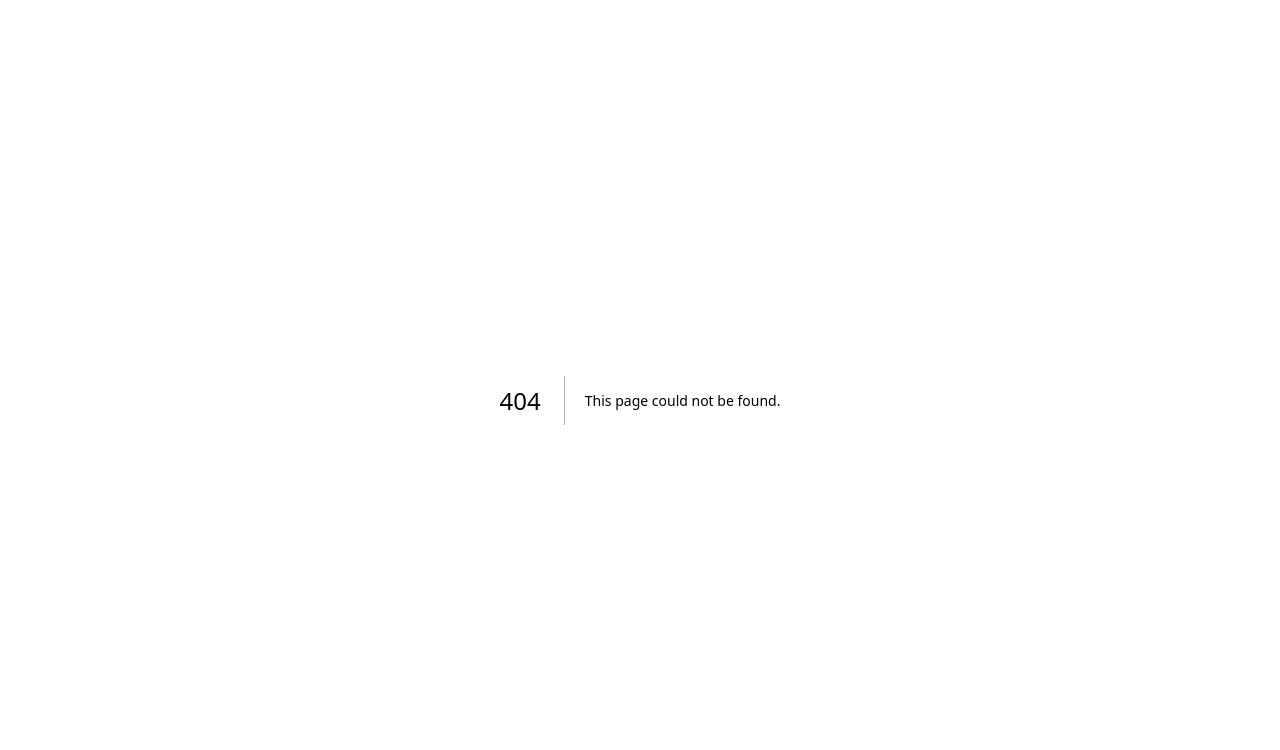
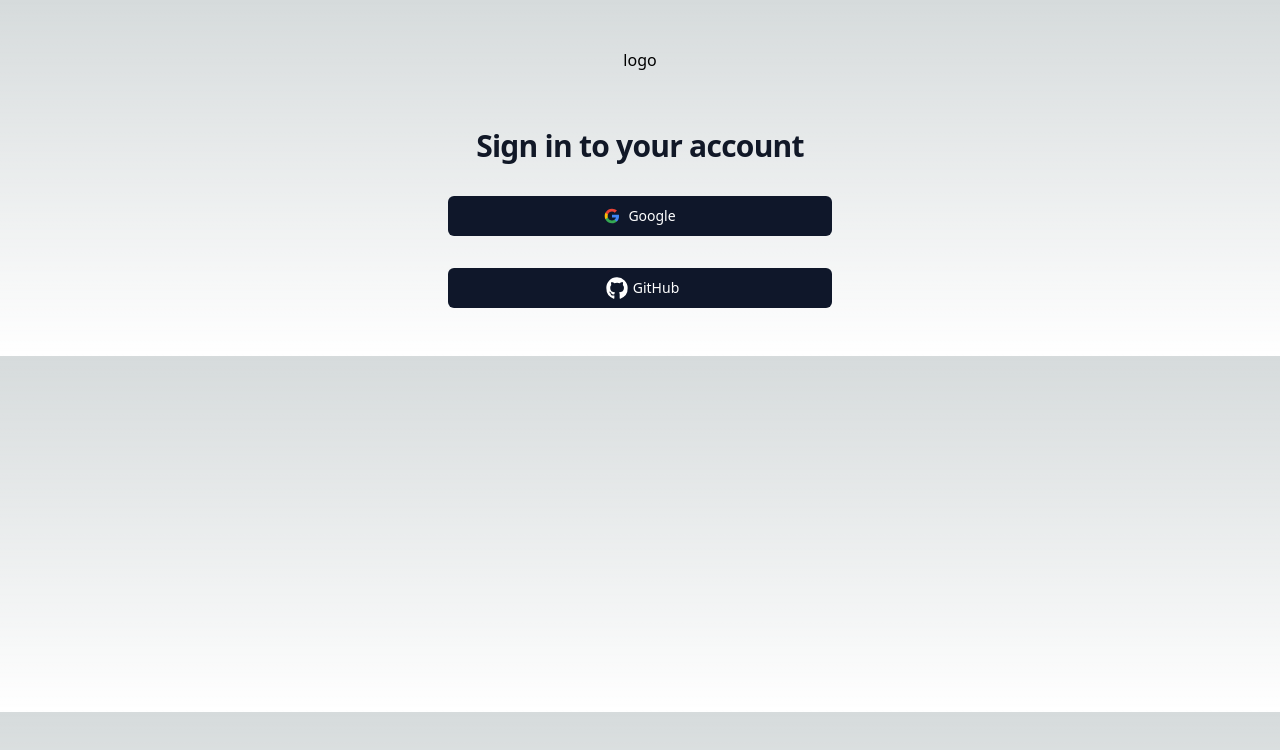
Before and after one commit to m-krebs/MoneyManager, a Next.js app: page /login in a window 1280 px wide. Before the commit this address had no page. Shown: the top 750 px of the page. Built offline with nearby package versions, Linux system fonts and the light colour scheme.

Commit message:
:sparkles: add login page

```diff
--- /dev/null
+++ b/src/app/login/page.tsx
@@ -0,0 +1,99 @@
+"use client";
+
+import Button from "@/components/ui/Button";
+import { FC, useState } from "react";
+import { signIn } from "next-auth/react";
+
+const Page: FC = () => {
+  const [isLoading, setIsLoading] = useState<boolean>(false);
+
+  async function loginWithGoogle() {
+    setIsLoading(true);
+    try {
+      await signIn("google");
+    } catch (error) {
+      // display error message to user
+      console.log(error);
+    } finally {
+      setIsLoading(false);
+    }
+  }
+
+  async function loginWithGithub() {
+    setIsLoading(true);
+    try {
+      await signIn("github");
+    } catch (error) {
+      console.log(error);
+    } finally {
+      setIsLoading(false);
+    }
+  }
+
+  return (
+    <>
+      <div className="flex min-h-full items-center justify-center py-12 px-4 sm:px-6 lg:px-8">
+        <div className="w-full flex flex-col items-center max-w-md space-y-8">
+          <div className="flex flex-col items-center gap-8">
+            logo
+            <h2 className="mt-6 text-center text-3xl font-bold tracking-tight text-gray-900">
+              Sign in to your account
+            </h2>
+          </div>
+
+          <Button
+            isLoading={isLoading}
+            type="button"
+            className="max-w-sm mx-auto w-full"
+            onClick={loginWithGoogle}
+          >
+            {isLoading ? null : (
+              <svg
+                className="mr-2 h-4 w-4"
+                aria-hidden="true"
+                focusable="false"
+                data-prefix="fab"
+                data-icon="github"
+                role="img"
+                xmlns="http://www.w3.org/2000/svg"
+                viewBox="0 0 24 24"
+              >
+                <path
+                  d="M22.56 12.25c0-.78-.07-1.53-.2-2.25H12v4.26h5.92c-.26 1.37-1.04 2.53-2.21 3.31v2.77h3.57c2.08-1.92 3.28-4.74 3.28-8.09z"
+                  fill="#4285F4"
+                />
+                <path
+                  d="M12 23c2.97 0 5.46-.98 7.28-2.66l-3.57-2.77c-.98.66-2.23 1.06-3.71 1.06-2.86 0-5.29-1.93-6.16-4.53H2.18v2.84C3.99 20.53 7.7 23 12 23z"
+                  fill="#34A853"
+                />
+                <path
+                  d="M5.84 14.09c-.22-.66-.35-1.36-.35-2.09s.13-1.43.35-2.09V7.07H2.18C1.43 8.55 1 10.22 1 12s.43 3.45 1.18 4.93l2.85-2.22.81-.62z"
+                  fill="#FBBC05"
+                />
+                <path
+                  d="M12 5.38c1.62 0 3.06.56 4.21 1.64l3.15-3.15C17.45 2.09 14.97 1 12 1 7.7 1 3.99 3.47 2.18 7.07l3.66 2.84c.87-2.6 3.3-4.53 6.16-4.53z"
+                  fill="#EA4335"
+                />
+                <path d="M1 1h22v22H1z" fill="none" />
+              </svg>
+            )}
+            Google
+          </Button>
+          <Button
+            isLoading={isLoading}
+            type="button"
+            className="max-w-sm mx-auto w-full"
+            onClick={loginWithGithub}
+          >
+            {isLoading ? null : (
+            <svg xmlns="http://www.w3.org/2000/svg" width="32" height="32" viewBox="0 0 24 24"><path fill="currentColor" d="M9.35 16.88c0 .07-.07.12-.17.12S9 17 9 16.88s.08-.12.17-.12s.18.05.18.12Zm-1-.15c0 .07 0 .15.14.17a.15.15 0 0 0 .2-.07c0-.07 0-.14-.14-.17s-.18 0-.2.07Zm1.42-.05c-.09 0-.15.08-.14.16s.09.11.19.09s.15-.09.14-.16s-.09-.1-.19-.09ZM11.9 4A7.83 7.83 0 0 0 4 12.07A8.29 8.29 0 0 0 9.47 20c.41.07.56-.19.56-.4v-2s-2.26.5-2.74-1c0 0-.36-1-.89-1.21c0 0-.74-.52.05-.51a1.67 1.67 0 0 1 1.24.85a1.69 1.69 0 0 0 2.36.69a1.83 1.83 0 0 1 .51-1.11c-1.8-.21-3.62-.47-3.62-3.66A2.54 2.54 0 0 1 7.7 9.7a3.21 3.21 0 0 1 .08-2.24c.68-.22 2.23.89 2.23.89a7.46 7.46 0 0 1 4.05 0s1.55-1.11 2.23-.89a3.14 3.14 0 0 1 .08 2.24a2.61 2.61 0 0 1 .83 1.95c0 3.2-1.9 3.45-3.7 3.66a2 2 0 0 1 .5 1.5v2.77a.42.42 0 0 0 .56.4A8.22 8.22 0 0 0 20 12.07A8 8 0 0 0 11.9 4ZM7.14 15.41v.17a.12.12 0 0 0 .17 0s0-.11 0-.18s-.13-.03-.17.01Zm-.35-.27s0 .1.07.13a.09.09 0 0 0 .14 0s0-.1-.07-.13s-.12-.03-.14 0Zm1 1.18v.21c0 .07.17.08.21 0s0-.14 0-.21s-.13-.05-.17 0Zm-.37-.49v.2c0 .08.14.11.19.08a.16.16 0 0 0 0-.21c-.05-.08-.13-.11-.19-.07Z"/></svg>
+            )}
+            GitHub
+          </Button>
+        </div>
+      </div>
+    </>
+  );
+};
+
+export default Page;
```
